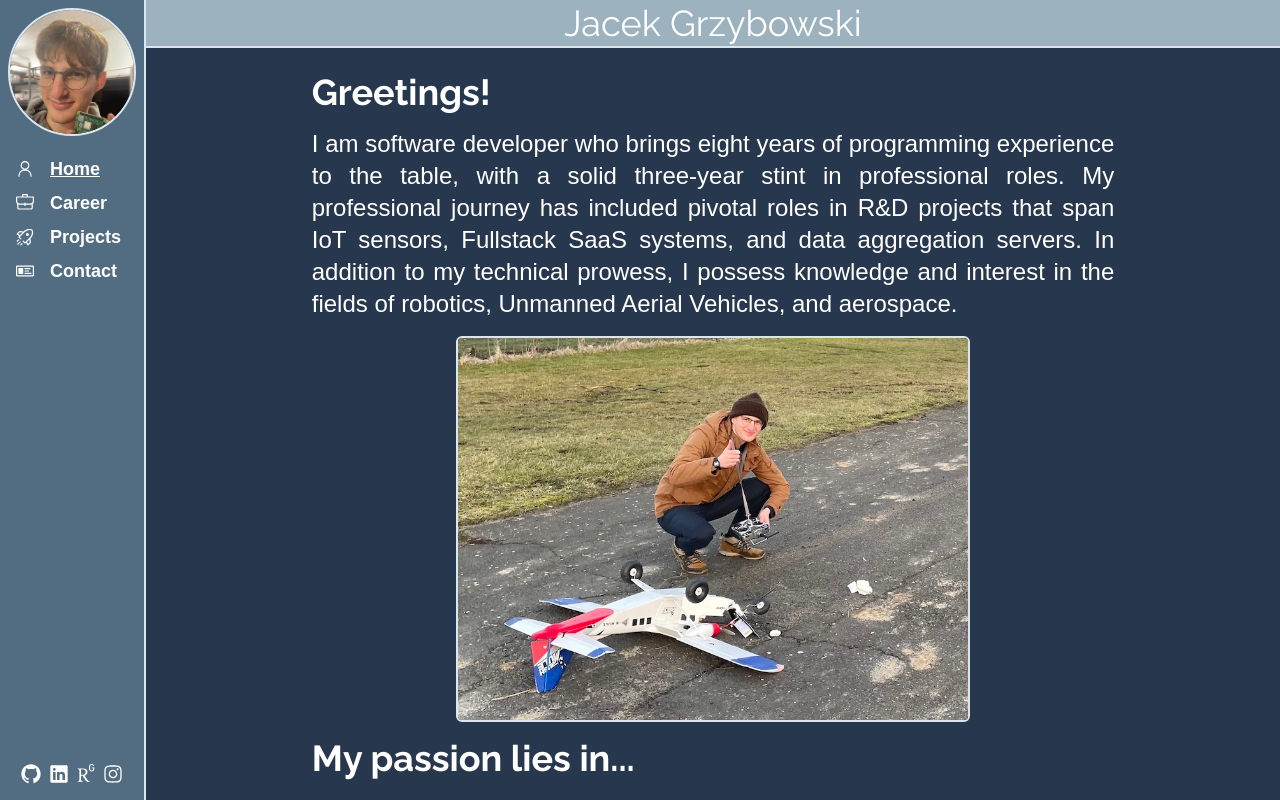
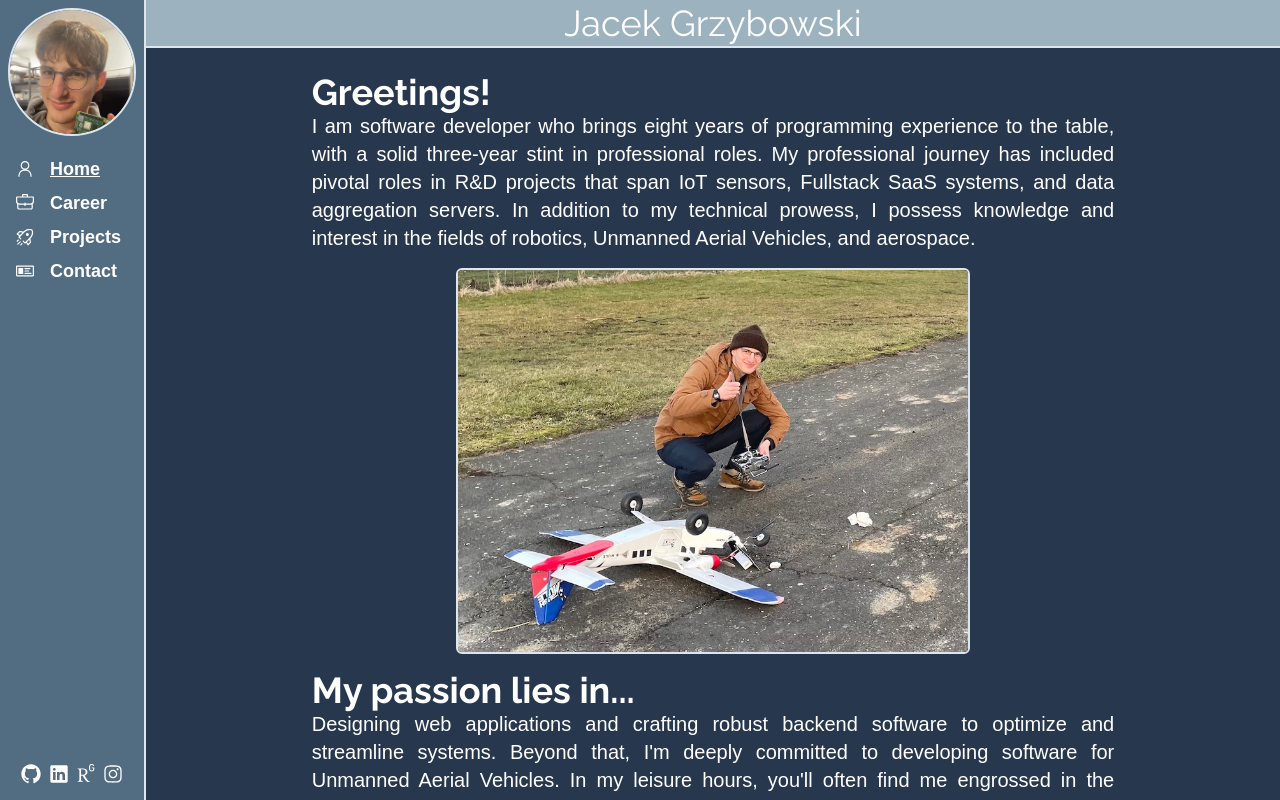
Before and after one commit to ToToSpl/totospl.github.io, a React (Vite) app: page /#/ in a window 1280 px wide. Built offline with nearby package versions, Linux system fonts and the light colour scheme; a web font is replaced by a local one.

Commit message:
changed page components

```diff
--- a/src/components/PageImg.tsx
+++ b/src/components/PageImg.tsx
@@ -7,7 +7,7 @@ export const PageImg = ({ src, alt }: PageImgProps) => {
   return (
     <div className="p-4">
       <img
-        className="w-max md:w-8/12 rounded-md border-my-soft-bg border-2 ml-auto mr-auto"
+        className="w-max lg:w-8/12 rounded-md border-my-soft-bg border-2 ml-auto mr-auto"
         src={src}
         alt={alt}
       />
--- a/src/components/PageP.tsx
+++ b/src/components/PageP.tsx
@@ -3,7 +3,7 @@ type PagePProps = {
 };
 
 export const PageP = ({ children }: PagePProps) => {
-  return <p className="mt-4 text-xl md:text-2xl text-justify">{children}</p>;
+  return <p className="text-lg md:text-xl text-justify">{children}</p>;
 };
 
 export default PageP;
--- a/src/components/PageWrapper.tsx
+++ b/src/components/PageWrapper.tsx
@@ -2,8 +2,8 @@ type PageWrapperProps = {
   children: string | JSX.Element | JSX.Element[];
 };
 
-export const PageWrapperProps = ({ children }: PageWrapperProps) => {
+export const PageWrapper = ({ children }: PageWrapperProps) => {
   return <div className="p-6 md:w-3/4 ml-auto mr-auto">{children}</div>;
 };
 
-export default PageWrapperProps;
+export default PageWrapper;
--- a/src/pages/Home.tsx
+++ b/src/pages/Home.tsx
@@ -1,11 +1,11 @@
 import PageImg from "../components/PageImg";
 import PageP from "../components/PageP";
-import { PageWrapperProps } from "../components/PageWrapper";
+import { PageWrapper } from "../components/PageWrapper";
 import PageH1 from "../components/PaheH1";
 
 function Home() {
   return (
-    <PageWrapperProps>
+    <PageWrapper>
       <PageH1>Greetings!</PageH1>
       <PageP>
         I am software developer who brings eight years of programming experience
@@ -29,7 +29,7 @@ function Home() {
         src="/home/profile_gimbal.jpg"
         alt="profile photo by the window"
       />
-    </PageWrapperProps>
+    </PageWrapper>
   );
 }
 
```
